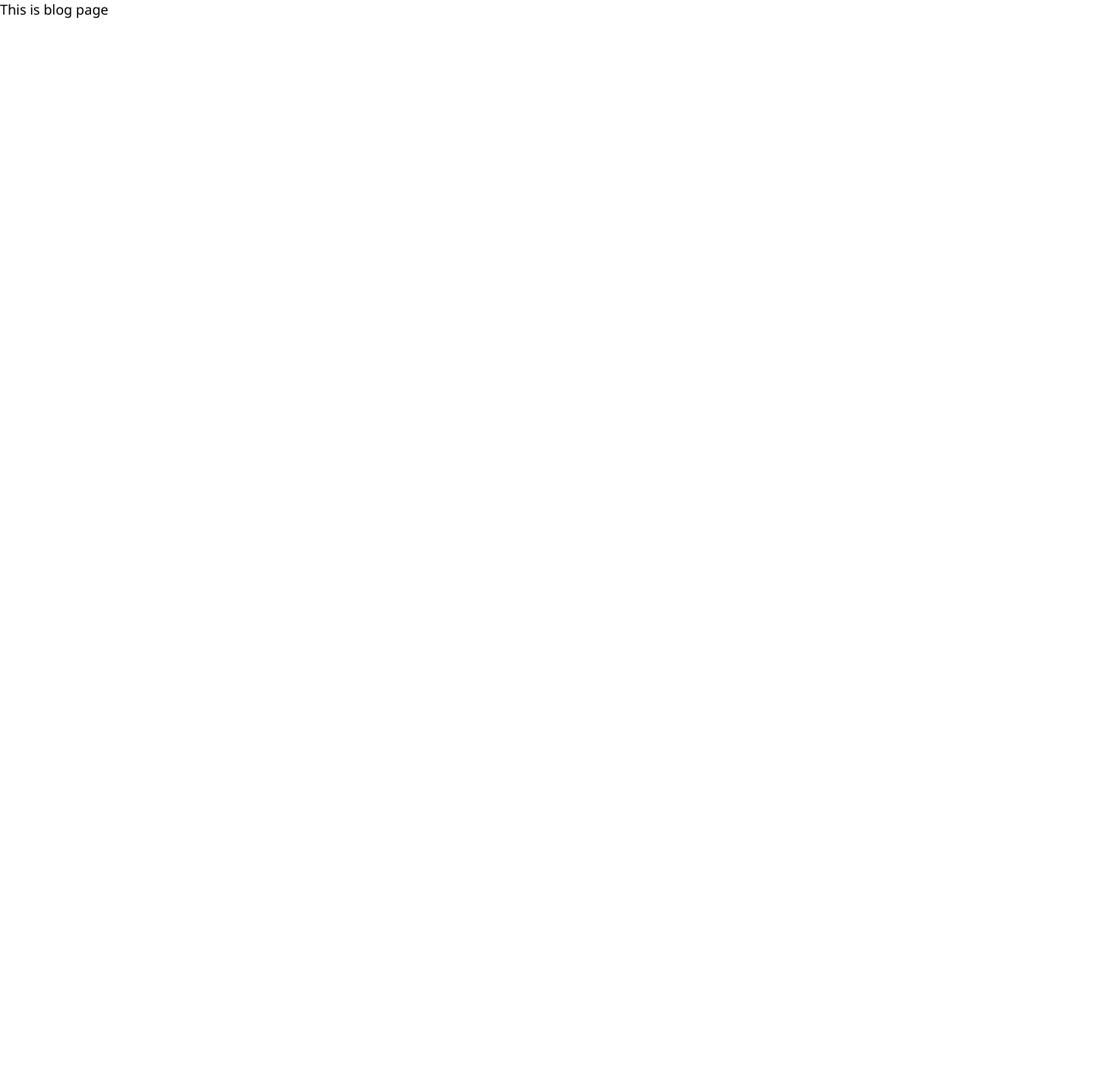
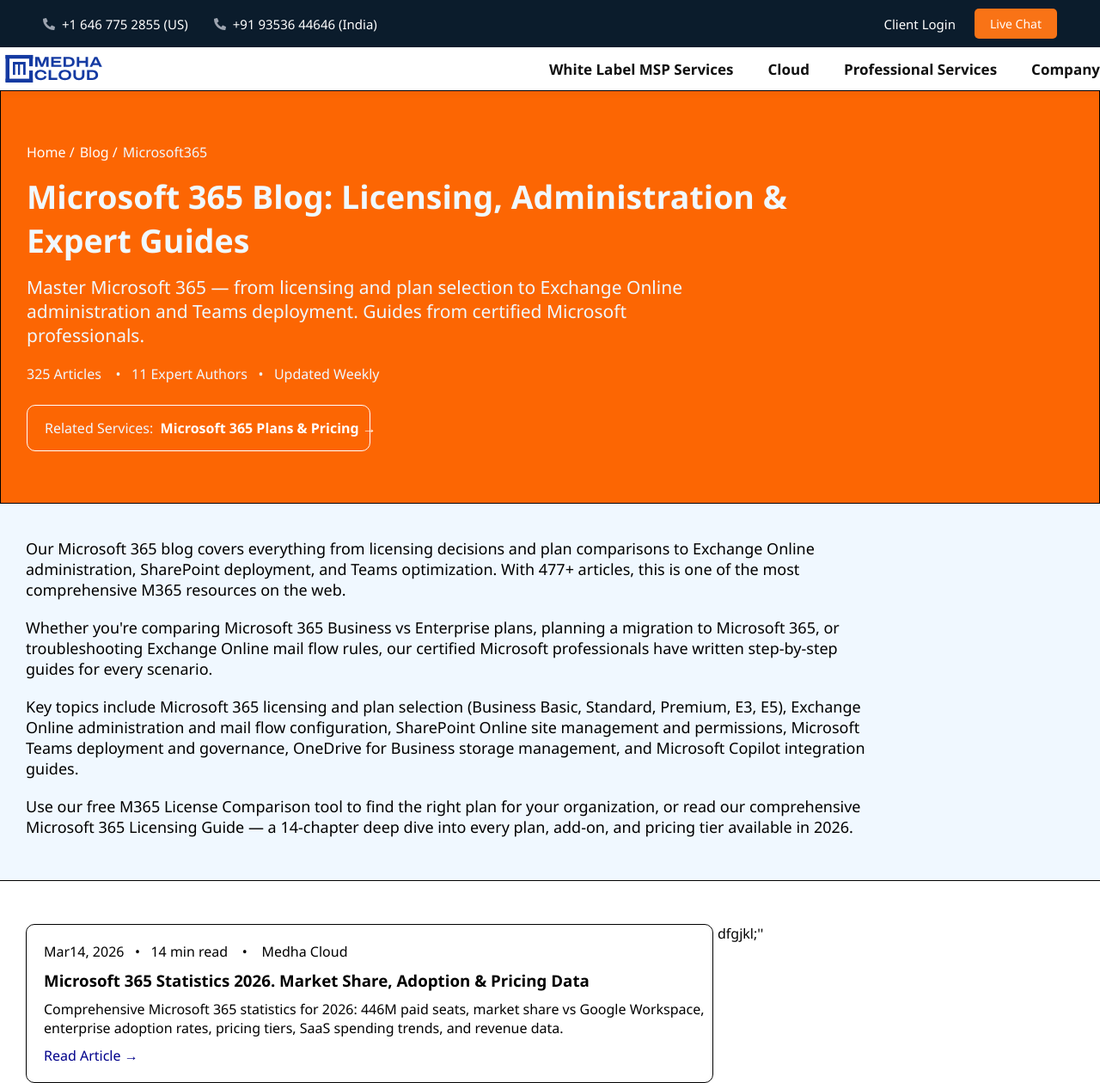
Before and after one commit to Raghul2110/medha-react, a React (Vite) app: page /blog/microsoft-365 in a window 1280 px wide. Shown: the whole page at 86% size. Before the commit the page ends 800 px from the top, so only its background shows below. Built offline with nearby package versions, Linux system fonts and the light colour scheme.

Commit message:
Article Page Done and want to add content

```diff
--- a/src/App.jsx
+++ b/src/App.jsx
@@ -35,6 +35,8 @@
 import VMware from "./pages/Servers/VMware";
 import {WhiteLabelMSP} from "./pages/WhiteLabelMSP/WhiteLabelMSP";
 import Blog from "./pages/Blogs/Blog"
+import Microsoft365Statistics from "./article/Microsoft365Statistics";
+
 
 
 function App() {
@@ -97,10 +99,14 @@
         {/* for blog */}
         <Route path="blog/microsoft-365" element={<Blog/>}/>
 
+        {/* For Article Pages */}
+        <Route path="blog/microsoft-365-statistics-2026" element={<Microsoft365Statistics/>}/>
+
 
       </Routes>
     </BrowserRouter>
   );
 }
 
+
 export default App;
--- /dev/null
+++ b/src/article/Microsoft365Statistics.css
@@ -0,0 +1,16 @@
+
+.art1{
+    /* display: flex; */
+    margin-top: 70px;
+    margin-left: 30px;
+}
+
+.art2{
+    border: 1px solid black;
+    border-radius: 10px;
+    width: 150px;
+    padding-left: 22px;
+    color: blue;
+    background-color: rgba(141, 161, 232, 0.8);
+
+}
--- /dev/null
+++ b/src/article/Microsoft365Statistics.jsx
@@ -0,0 +1,22 @@
+import Navbar from "../components/Navbar/Navbar";
+import './Microsoft365Statistics.css'
+
+function Microsoft365Statistics(){
+    return(
+        <>
+        <Navbar></Navbar>
+        <section>
+
+            <div className="art1">
+                <p className="art2">Microsoft 365</p>
+
+                <h1>Microsoft 365 Statistics 2026: Market
+                    <br />
+                    Share, Adoption & Pricing Data</h1>
+            </div>
+
+        </section>
+        </>
+    );
+}
+export default Microsoft365Statistics;
--- /dev/null
+++ b/src/pages/Blogs/Blog.css
@@ -0,0 +1,91 @@
+.one{
+    border: 1px solid black;
+    padding-top: 60px;
+    padding-left: 30px;
+    padding-bottom: 60px;
+    background-color: rgb(252, 102, 3);
+    color: aliceblue;
+    display: flex;
+    flex-direction: column;
+    text-decoration: none;
+}
+.con{
+    display: flex;
+    gap: 6px;
+    text-decoration: none;
+}
+.line{
+    text-decoration: none;
+    color: white;
+}
+.con1{
+    padding-top: 15px;
+    font-size: 25px;
+    padding-bottom: 15px;
+
+}
+.con2{
+    font-size: 21px;
+    padding-bottom: 20px;
+}
+.con3{
+    display: flex;
+    margin-top: 25px;
+    border: 1px solid white;
+    border-radius: 10px;
+    padding-top: 15px;
+    padding-bottom: 15px;
+    padding-left: 20px;
+    width: 400px;
+}
+.con4{
+    /* font-weight: 400; */
+    font-size: large;
+    padding-top: 40px;
+    padding-left: 30px;
+    border-bottom: 1px solid black;
+    background-color: aliceblue;
+}
+.con5, .con6, .con7{
+    padding-top: 20px;
+}
+.con7{
+    padding-bottom: 50px;
+}
+
+.con8{
+    display: flex;
+    gap: 5px;
+    padding-top: 50px;
+    /* style={{display : "flex" , gap: "5px"}} */
+}
+
+.con9{
+    display: flex;
+    flex-direction: column;
+}
+.con10{
+    color: black;
+    border: 1px solid black;
+    border-radius: 10px;
+    /* margin-top: 50px; */
+    margin-left: 30px;
+    padding-top: 20px;
+    padding-left: 20px;
+    padding-bottom: 20px;
+    width: 800px;
+
+}
+.con10:hover{
+    border-color: darkblue ;
+    box-shadow: 0 0 1px 1px rgba(0, 42, 197, 0.8)
+}
+.con11{
+    padding-top: 10px;
+    padding-bottom: 10px;
+}
+.con12{
+    padding-top: 10px;
+    color: darkblue;
+
+}
--- a/src/pages/Blogs/Blog.jsx
+++ b/src/pages/Blogs/Blog.jsx
@@ -1,7 +1,117 @@
+import Navbar from '../../components/Navbar/Navbar';
+import './Blog.css';
+import { Link } from "react-router-dom"
 function Blog (){
     return(
         <>
-        <p>This is blog page</p>
+        <Navbar></Navbar>
+        <section>
+            <div className="one">
+
+                <div className='con'>
+                    <Link to="/" className='line'>Home   /</Link>
+                    <Link to="/contact" className='line'>
+                        Blog    /
+                    </Link>
+
+                    <p>Microsoft365</p>
+                </div>
+
+                <div className='con1'>
+                    <h1>Microsoft 365 Blog: Licensing, Administration &
+                    <br />
+                    Expert Guides</h1>
+                </div>
+                <div className='con2'>
+                    Master Microsoft 365 — from licensing and plan selection to Exchange Online
+                    <br />
+                    administration and Teams deployment. Guides from certified Microsoft
+                    <br />
+                    professionals.
+                </div>
+                <div>
+                    <pre>325 Articles    •   11 Expert Authors   •   Updated Weekly</pre>
+                </div>
+                <div className='con3'>
+                    <pre>Related Services:
+                        <Link to="/microsoft-365" style={{textDecoration:"none" , color:"white", fontWeight:"bold"}}>  Microsoft 365 Plans & Pricing → </Link> </pre>
+
+                </div>
+            </div>
+        </section>
+
+        <section>
+            <div className='con4'>
+                <span>
+                    Our Microsoft 365 blog covers everything from licensing decisions and plan comparisons to Exchange Online
+                    <br />
+                    administration, SharePoint deployment, and Teams optimization. With 477+ articles, this is one of the most
+                    <br />
+                    comprehensive M365 resources on the web.
+
+                    <div className='con5'>
+                    Whether you're comparing Microsoft 365 Business vs Enterprise plans, planning a migration to Microsoft 365, or
+                    <br />
+                    troubleshooting Exchange Online mail flow rules, our certified Microsoft professionals have written step-by-step
+                    <br />
+                    guides for every scenario.
+                    </div>
+
+                    <div className='con6'>
+                    Key topics include Microsoft 365 licensing and plan selection (Business Basic, Standard, Premium, E3, E5), Exchange
+                    <br />
+                    Online administration and mail flow configuration, SharePoint Online site management and permissions, Microsoft
+                    <br />
+                    Teams deployment and governance, OneDrive for Business storage management, and Microsoft Copilot integration
+                    <br />
+                    guides.
+                    </div>
+
+                    <div className='con7'>
+                    Use our free M365 License Comparison tool to find the right plan for your organization, or read our comprehensive
+                    <br />
+                    Microsoft 365 Licensing Guide — a 14-chapter deep dive into every plan, add-on, and pricing tier available in 2026.
+                    </div>
+                </span>
+            </div>
+        </section>
+
+        <section >
+            <div className='con8'>
+            <div className='con9'>
+
+
+                <Link to="/blog/microsoft-365-statistics-2026" style={{textDecoration:"none"}}>
+                <div className='con10'>
+                <pre >Mar14, 2026   •   14 min read    •    Medha Cloud</pre>
+                <h3 className='con11'>Microsoft 365 Statistics 2026. Market Share, Adoption & Pricing Data</h3>
+                <p>Comprehensive Microsoft 365 statistics for 2026: 446M paid seats, market share vs Google Workspace,
+                <br />
+                enterprise adoption rates, pricing tiers, SaaS spending trends, and revenue data.
+                </p>
+
+                <p className='con12'> Read Article → </p>
+                 </div>
+                </Link>
+
+
+                {/* <div className='con9'>
+                <pre >Mar14, 2026   •   14 min read    •    Medha Cloud</pre>
+                <h3 className='con10'>Microsoft 365 Statistics 2026. Market Share, Adoption & Pricing Data</h3>
+                <p>Comprehensive Microsoft 365 statistics for 2026: 446M paid seats, market share vs Google Workspace,
+                <br />
+                enterprise adoption rates, pricing tiers, SaaS spending trends, and revenue data.
+                </p>
+
+                <p className='con11'> Read Article → </p>
+                </div> */}
+
+            </div>
+            <div>
+                dfgjkl;''
+            </div>
+            </div>
+        </section>
         </>
     );
 }
```
